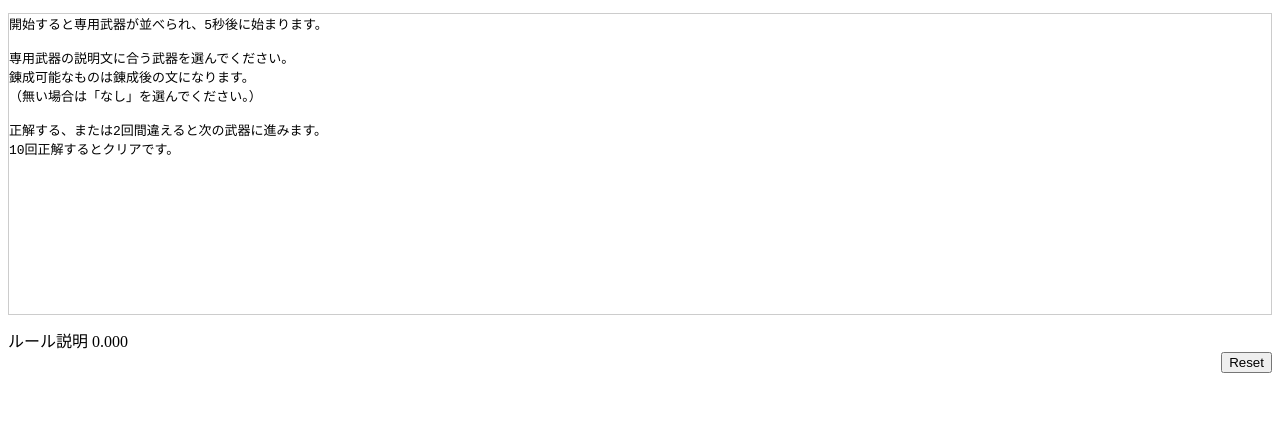
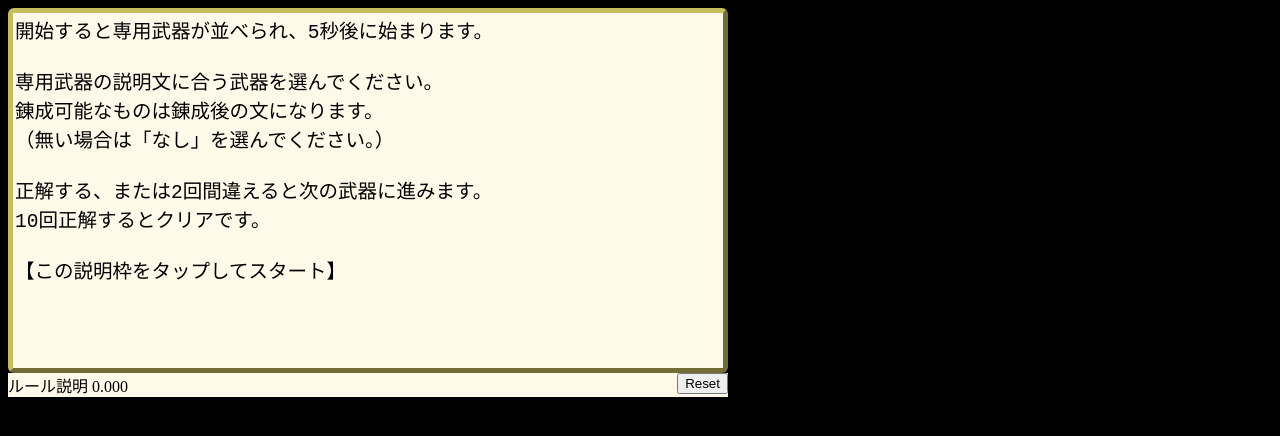
Before and after one commit to tomatocres/fehnin_isshu, a plain HTML site: page index.html in a window 1280 px wide. Drawn offline with nearby package versions, Linux system fonts and the light colour scheme.

Commit message:
Visual update

```diff
--- a/index.html
+++ b/index.html
@@ -4,10 +4,34 @@
 <meta charset="UTF-8">
 <meta name="viewport" content="width=device-width,initial-scale=1">
 <style>
+body{
+	background-color: #000000;
+}
+#app{
+	max-width: 720px;
+
+}
+#button{
+	float: right;
+}
+#description{
+	height: 18em;
+	overflow-y: scroll;
+	white-space: pre-wrap;
+	border: 5px outset #c6bd5d;
+	border-radius: 6px;
+	padding: 2px;
+	background-color: #fff9e9;
+	font-size: 150%;
+	margin: 0;
+}
+#controller{
+	background-color: #fff9e9;
+}
+
 #cards{
 	display: grid;
 	grid-template-columns: repeat(6, 1fr);
-	max-width: 800px;
 }
 .disabled{
 	background-color: silver;
@@ -16,13 +40,11 @@
 	color: #cc0000;
 }
 .card{
-	border: 1px solid #cccccc;
-	height: 3em;
-}
-#description{
-	height: 300px;
-	white-space: pre-wrap;
-	border: 1px solid #cccccc;
+	height: 4em;
+	border: 3px outset #c6bd5d;
+	background-color: #fff9e9;
+	font-size: 120%;
+	margin: 1px;
 }
 </style>
 </head>
@@ -30,9 +52,9 @@
 	<div id="app">
 		<pre id="description" @click="click_description()">{{description}}</pre>
 		<div id="controller" align="Left">
+		<button id='button' @click="click_button();">Reset</button>
 		{{message}} {{timer}}
 		</div>
-		<div align="Right"><button @click="reset();" align="Right">Reset</button></div>
 		<div id="cards">
 				<card-text v-for="card in db_cards.slice(0,VISIBLE_CARDS)"  :card="card" :class="{disabled: card.disabled, failed: card.failed}" />
 		</div>
@@ -54,6 +76,8 @@ const text_description_rule = `開始すると専用武器が並べられ、5秒
 
 正解する、または2回間違えると次の武器に進みます。
 10回正解するとクリアです。
+
+【この説明枠をタップしてスタート】
 `
 
 const MAX_CHOICE = 24
@@ -109,7 +133,6 @@ function start_game(){
 	vm.db_cards = db_cards
 
 	answers=rand_seq(total_cards, 1);
-	state.newGame = false;
 	vm.timer_active = true
 	vm.base_time = Date.now()+5000 // measure after the count-down.
 	countdown_to_start(5)
@@ -122,6 +145,7 @@ function countdown_to_start(duration){
 		// console.log(duration)
 		vm.setTimeout_ID = setTimeout(countdown_to_start, 1000, duration-1)
 	}else{
+		state.newGame = false;
 		vm.message = "スタート！ 残り:" + (10-correct_count) + "問"
 		question()
 		vm.setTimeout_ID = setTimeout(vm.timer_callback, 50)
@@ -197,7 +221,7 @@ const app = Vue.createApp({
 			}
 			vm.description = vm.db_cards[answers[0]].description.slice(0, Math.floor((now - vm.question_start_time)/30))
 		},
-		reset(){
+		click_button(){
 			answers=[]
 			db_cards=[]
 			state = {newGame: true, clear: false}
```
